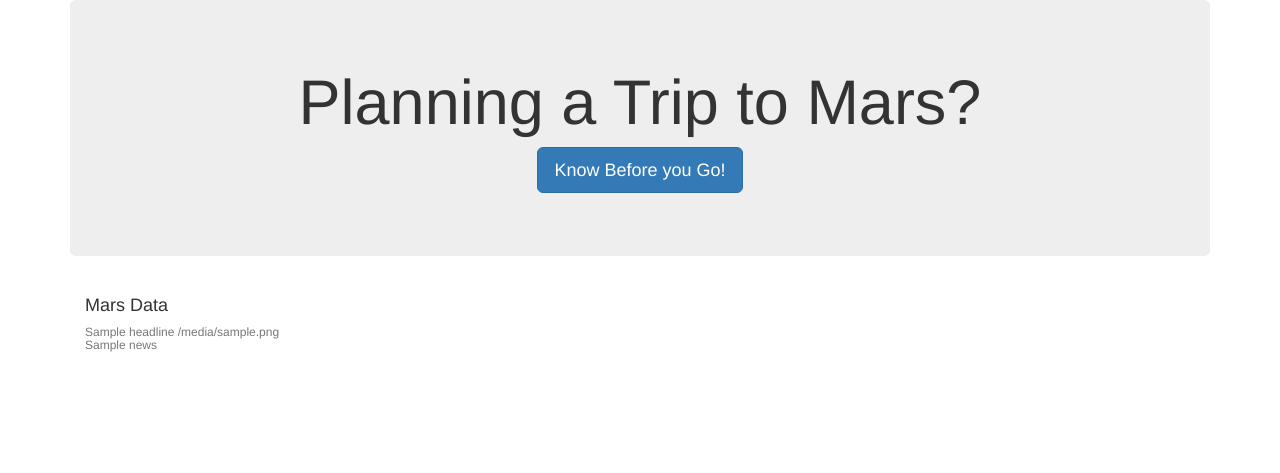
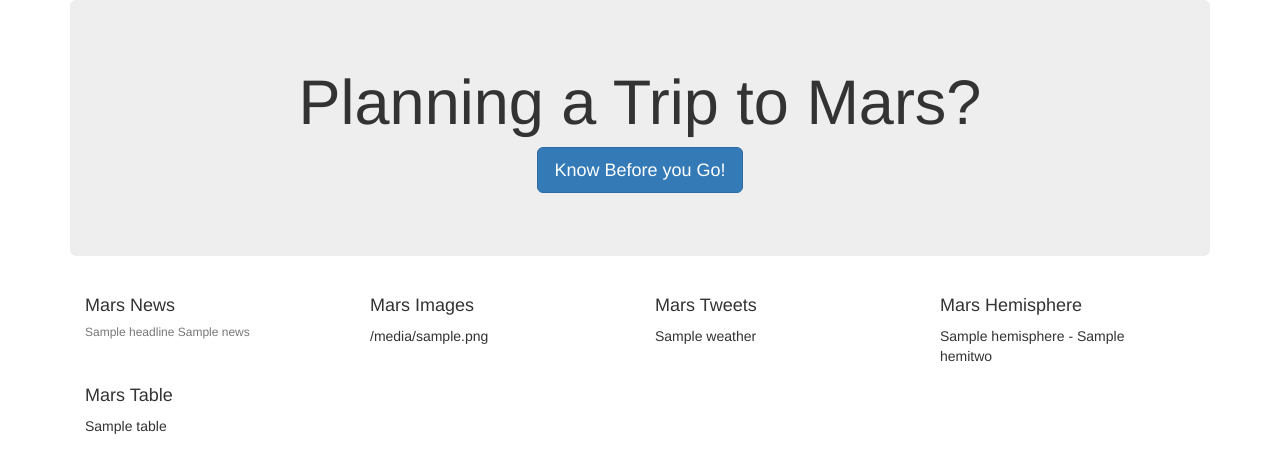
Before and after one commit to doradojt/JMWebScrape, a Flask app: page / in a window 1280 px wide. Shown: the top 473 px of the page. Run offline with Flask 2, Linux system fonts and the light colour scheme; a database or web service that is not in the repository returns one stand-in record (values such as "Sample title"); some libraries are stand-ins or nearby versions.

Commit message:
changes, all positive, need to delete

```diff
--- a/app.py
+++ b/app.py
@@ -23,7 +23,7 @@ def scrape():
     marsnews = scrape_marsTWO.scrape_one()
     marspic = scrape_marsTWO.scrape_two()
     marsweather = scrape_marsTWO.scrape_three()
-    #marstable = scrape_marsTWO.scrape_four()
+    marstable = scrape_marsTWO.scrape_four()
     marshemi = scrape_marsTWO.scrape_five()
 
     marsdict = {
@@ -31,6 +31,7 @@ def scrape():
         "News": marsnews["news"],
         "Image": marspic["image"],
         "Weather": marsweather["surface weather"],
+        "Table": marstable["table"],
         "Hemisphere": marshemi["title_two"],
         "Hemitwo": marshemi["image_url"]
     }
--- a/templates/index.html
+++ b/templates/index.html
@@ -17,14 +17,46 @@
       <p><a class="btn btn-primary btn-lg" href="/scrape" role="button">Know Before you Go!</a></p>
     </div>
 
-    {% for scrapedata in mars%}
-    <div class="col-lg-4">
+    {% for marsdict in mars%}
+    <div class="col-lg-3">
       <div class="card" style="width: 20rem;">
           <div class="card-body">
-            <h4 class="card-title">Mars Data</h4>
-            <h6 class="card-subtitle mb-2 text-muted">{{ scrapedata.Headline }}  {{ scrapedata.Image }}  {{ scrapedata.News }}</h6>
+            <h4 class="card-title">Mars News</h4>
+            <h6 class="card-subtitle mb-2 text-muted">{{ marsdict.Headline }} {{ marsdict.News }}</h6>
           </div>
         </div>
+    </div>
+    <div class = "col-lg-3">
+      <div class="card" style="width: 20rem;">
+        <div class = "card-body">
+          <h4 class = "card-title">Mars Images</h4>
+          <p>{{ marsdict.Image }}</p>
+        </div>
+      </div>
+    </div>
+    <div class = "col-lg-3">
+      <div class="card" style="width: 20rem;">
+        <div class = "card-body">
+          <h4 class = "card-title">Mars Tweets</h4>
+          <p>{{ marsdict.Weather }}</p>
+        </div>
+      </div>
+    </div>
+    <div class = "col-lg-3">
+      <div class="card" style="width: 20rem;">
+        <div class = "card-body">
+          <h4 class = "card-title">Mars Hemisphere</h4>
+          <p>{{ marsdict.Hemisphere }} - {{ marsdict.Hemitwo }}</p>
+        </div>
+      </div>
+    </div>
+    <div class = "col-lg-12">
+      <div class="card" style="width: 20rem;">
+        <div class = "card-body">
+          <h4 class = "card-title">Mars Table</h4>
+          <p>{{ marsdict.Table }}</p>
+        </div>
+      </div>
     </div>
     {% endfor %}
 
```
Also changed, not shown: scrape_marsTWO.py (+10 -6 lines).
